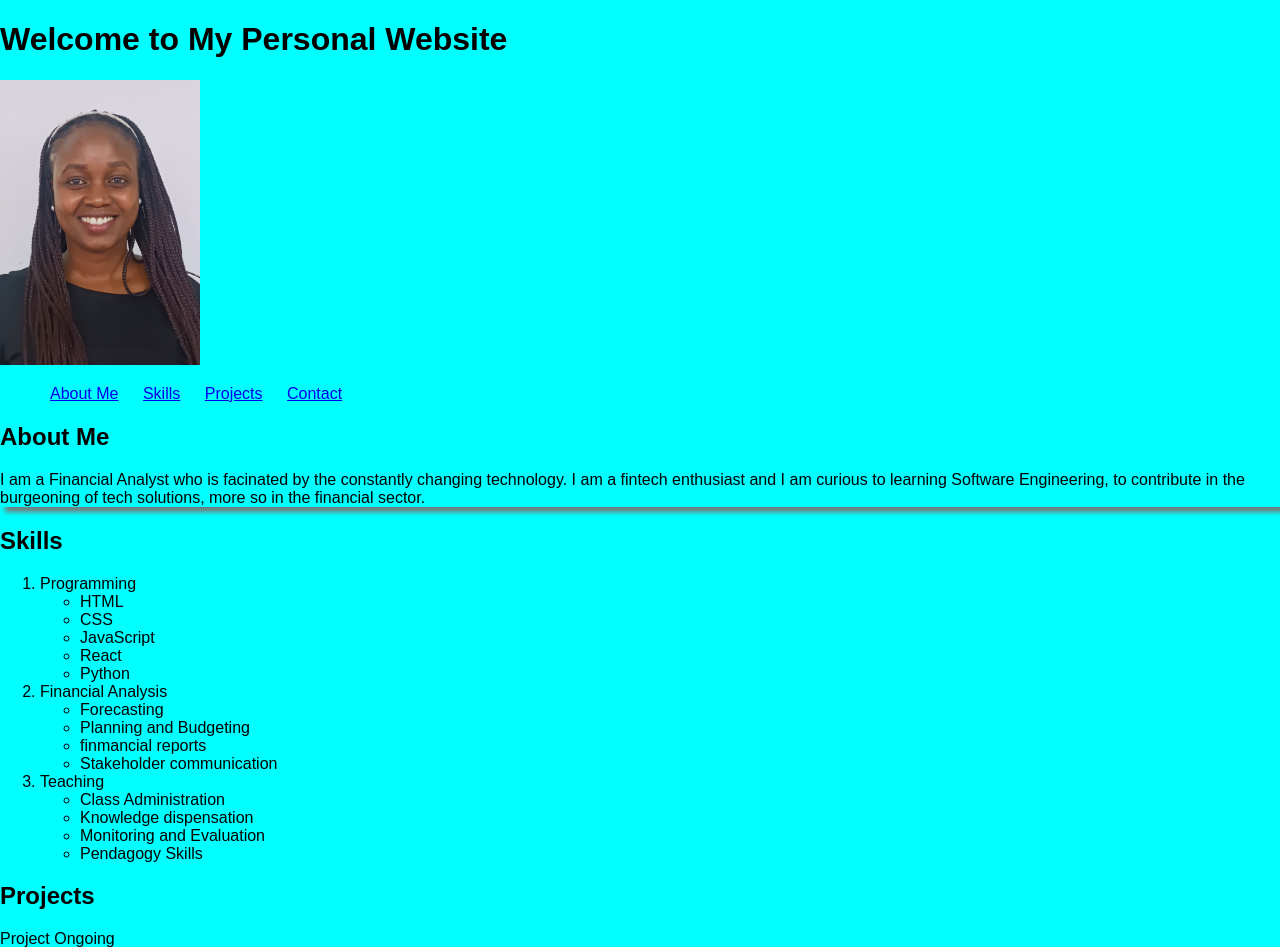
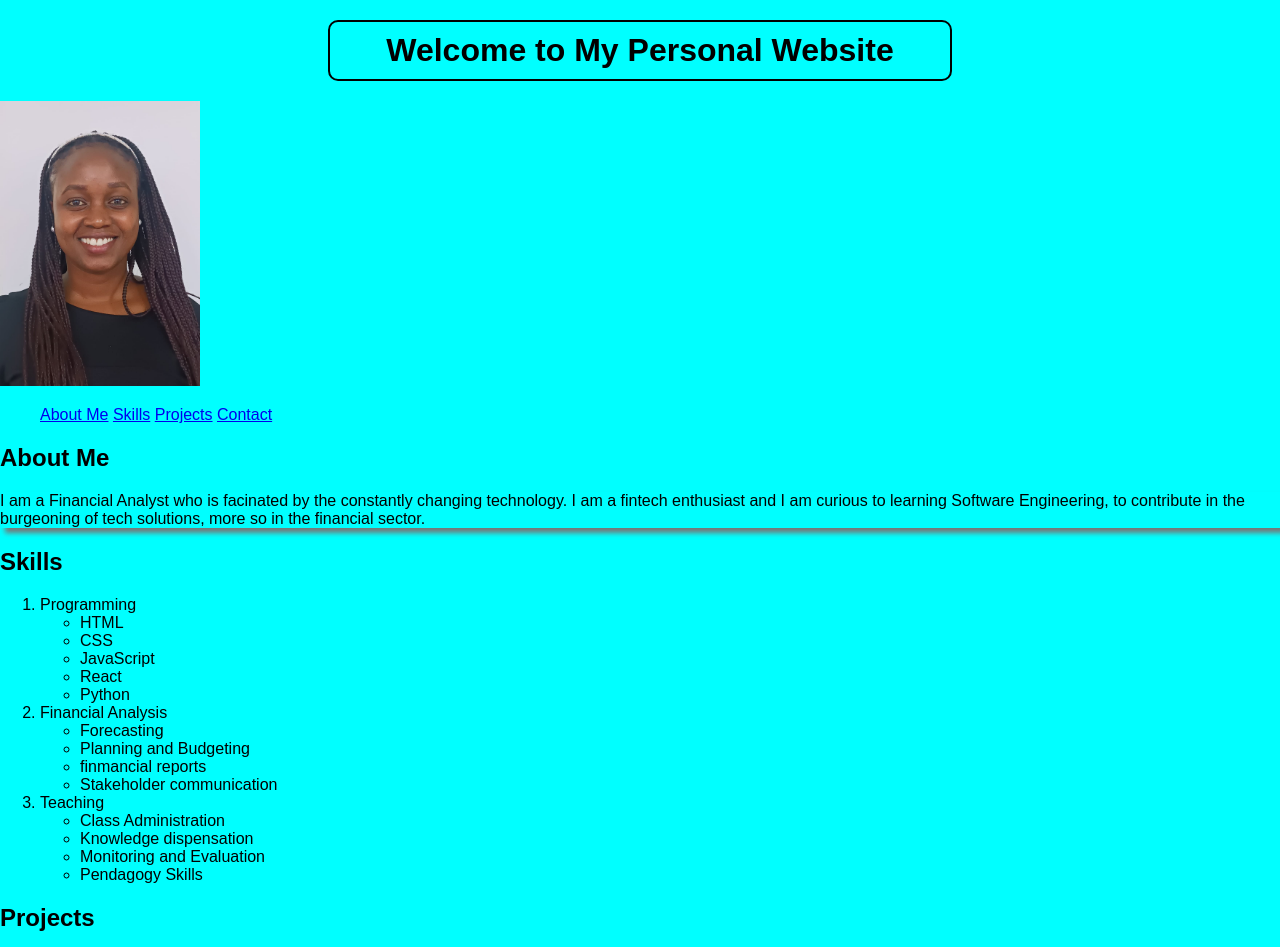
Before and after one commit to CGM123sherry/My-Personal-Website, a plain HTML site: page index.html in a window 1280 px wide. Shown: the top 947 px of the page. Drawn offline with Linux system fonts and the light colour scheme.

Commit message:
Made changes on the index.css

```diff
--- a/style.css
+++ b/style.css
@@ -5,19 +5,27 @@ body{
     margin: 0;
     padding: 0;
 }
- p {
+p {
     -moz-box-shadow: 5px 5px 5px #777777;
     -webkit-box-shadow: 5px 5px 5px #777777;
     box-shadow: 5px 5px 5px #777777;}
-}
-header{
-    text-align: center;
-}
+
+
 
  nav ul li {
     display: inline;
-    margin: 0 10px;
+    margin: 0, 10px;
+
   }
   img{
     width: 200px;
+
   }
+  h1 {
+    border: 2px solid black;
+    padding: 10px;
+    text-align: center;
+    margin: 20px auto;
+    max-width: 600px;
+    border-radius: 10px;
+}
```
